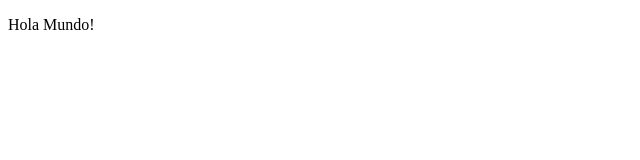
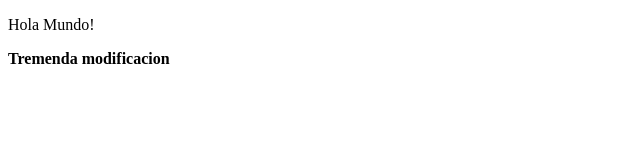
Before and after one commit to TheOzcuro/prueba, a plain HTML site: page index.html in a window 1280 px wide. Shown: the whole page, without its empty margins (0-640 px from the left). Drawn offline with Linux system fonts and the light colour scheme.

Commit message:
Se le añadio un nuevo B

```diff
--- a/index.html
+++ b/index.html
@@ -4,5 +4,6 @@
 <html>
     <body>
         <p class="holaM">Hola Mundo!</p>
+        <b>Tremenda modificacion</b>
     </body>
 </html>
```
